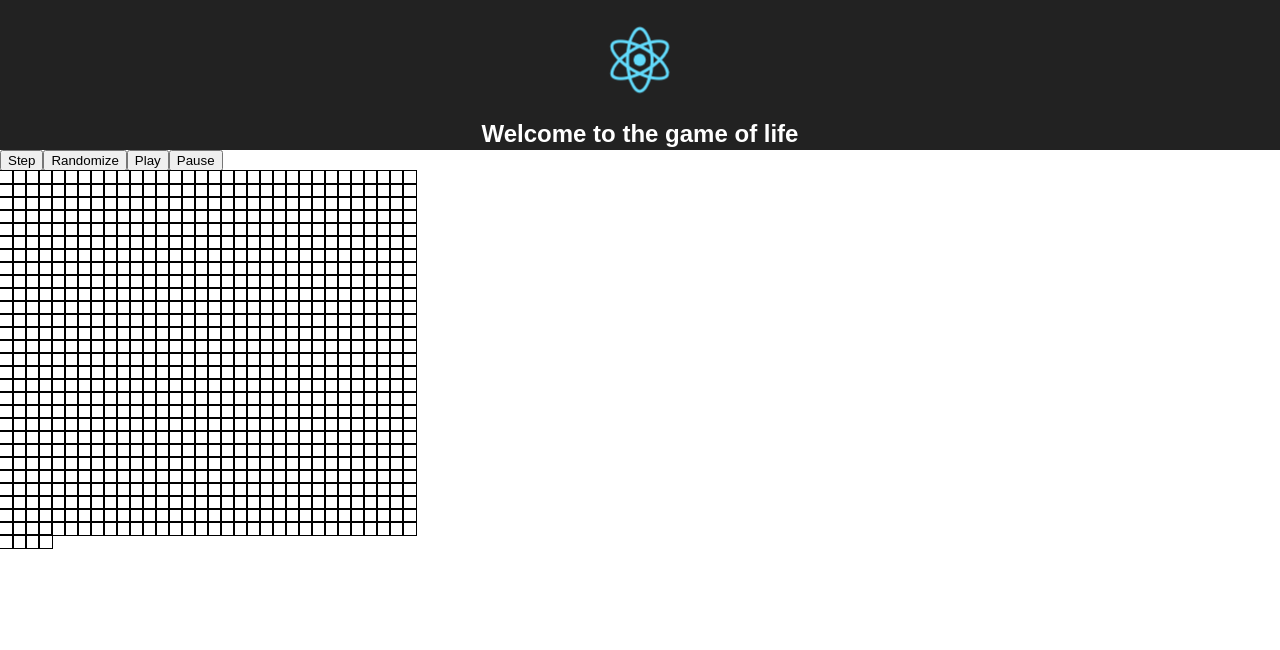
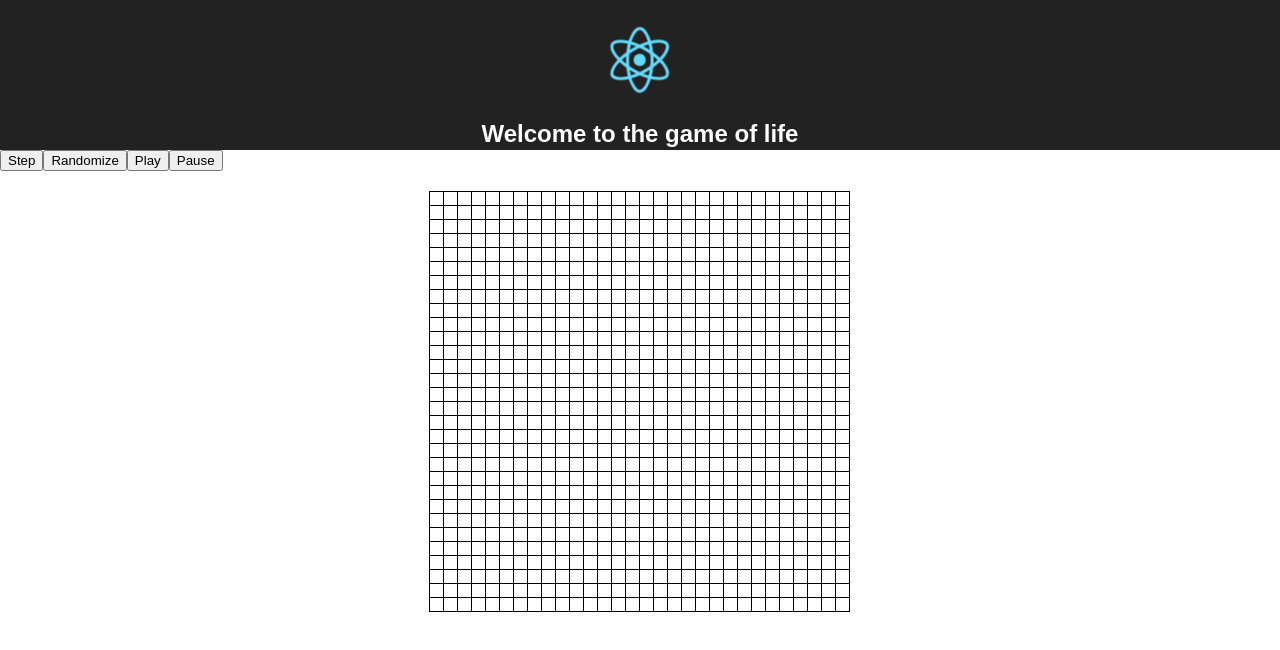
Before and after one commit to kelvin-mai/react-game-of-life, a React (Create React App) app: page / in a window 1280 px wide. Shown: the top 650 px of the page. Built offline with nearby package versions, Linux system fonts and the light colour scheme.

Commit message:
Completed styling

```diff
--- a/src/components/Grid.jsx
+++ b/src/components/Grid.jsx
@@ -19,11 +19,9 @@ export default class Grid extends Component {
 
 		return (
 			<div
+				className="Grid"
 				style={{
-					width: this.props.columns * 14,
-					margin: 0,
-					padding: 0,
-					lineHeight: 0
+					width: this.props.columns * 14
 				}}>
 				{display}
 			</div>
--- a/src/index.css
+++ b/src/index.css
@@ -13,9 +13,22 @@ body {
 	border: 1px solid black;
 	width: 15px;
 	height: 15px;
-	margin: -1px;
+	margin-left: -1px;
+	margin-bottom: -1px;
+}
+
+.Cell:hover {
+	background-color: greenyellow;
 }
 
 .Cell.isActive {
-	background-color: #000;
+	background-color: #61dafb;
 }
+
+.Grid {
+	width: 150px;
+	line-height: 0;
+	margin: auto;
+	box-shadow: 0px 0px 20px white;
+	margin-top: 20px;
+}
```
